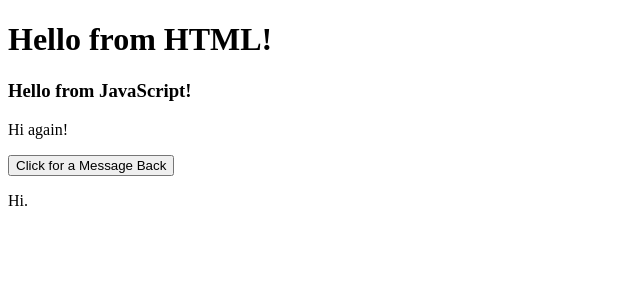
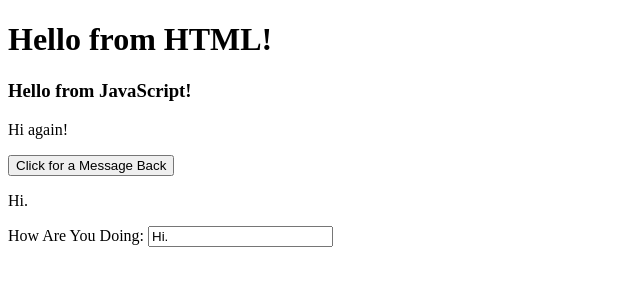
Before and after one commit to carlosraguirre/practice-vuejs, a plain HTML site: page index.html in a window 1280 px wide. Shown: the whole page, without its empty margins (0-640 px from the left). Drawn offline with nearby package versions, Linux system fonts and the light colour scheme.

Commit message:
add v-model

```diff
--- a/index.html
+++ b/index.html
@@ -13,6 +13,7 @@
       <p>{{subMessage}}</p>
       <button v-on:click="goodbye">Click for a Message Back</button>
       <p>{{thirdMessage}}</p>
+      <p>How Are You Doing: <input type="text" v-model="thirdMessage" /></p>
     </div>
   </body>
 </html>
```
